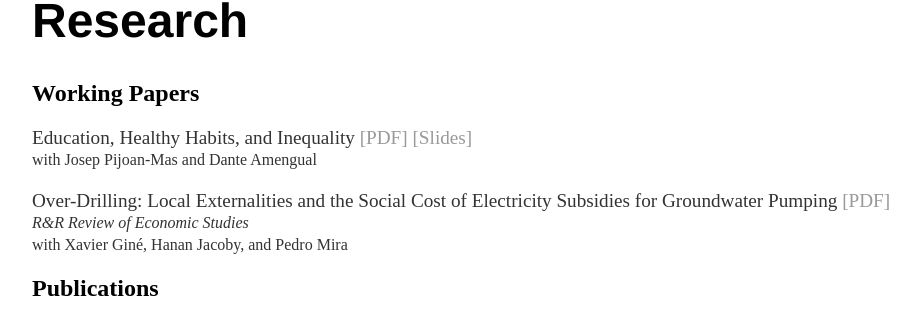
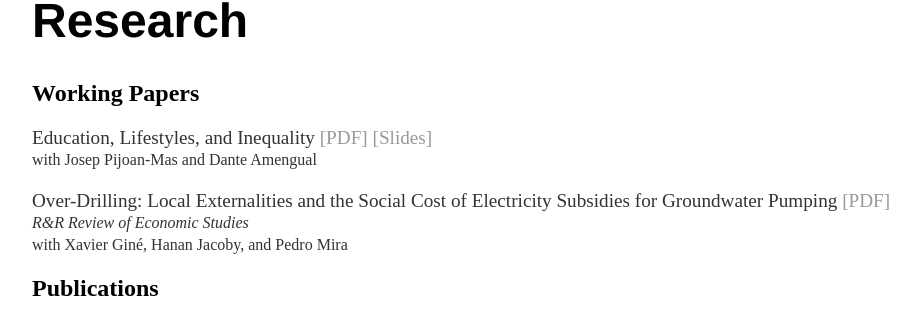
Before and after one commit to jesusbueren/jesusbueren.github.io, a Jekyll site: the page built from research/index.html, in a window 1280 px wide. Shown: the part 117-437 px from the top of the page, without its empty margins (160-1080 px from the left). Built offline with Jekyll 4.4.1, drawn with Linux system fonts in a browser that asks for light colours.

Commit message:
Update index.html

```diff
--- a/research/index.html
+++ b/research/index.html
@@ -6,7 +6,7 @@
 
 	<h2>Working Papers</h2>
 
-	<p> <bold> Education, Healthy Habits, and Inequality </bold> <a href="HealthyHabits_Draft.pdf">[PDF] </a>  <a href="HealthyHabits_long.pdf">[Slides] </a> </a>  <br>
+	<p> <bold> Education, Lifestyles, and Inequality </bold> <a href="HealthyHabits_Draft.pdf">[PDF] </a>  <a href="HealthyHabits_long.pdf">[Slides] </a> </a>  <br>
 	 <small> with Josep Pijoan-Mas and Dante Amengual</small> <br></p>
 
 	<p> <bold> Over-Drilling: Local Externalities and the Social Cost of Electricity Subsidies for Groundwater Pumping </bold> <a href="overdrilling.pdf">[PDF]</a>  <br>
```
